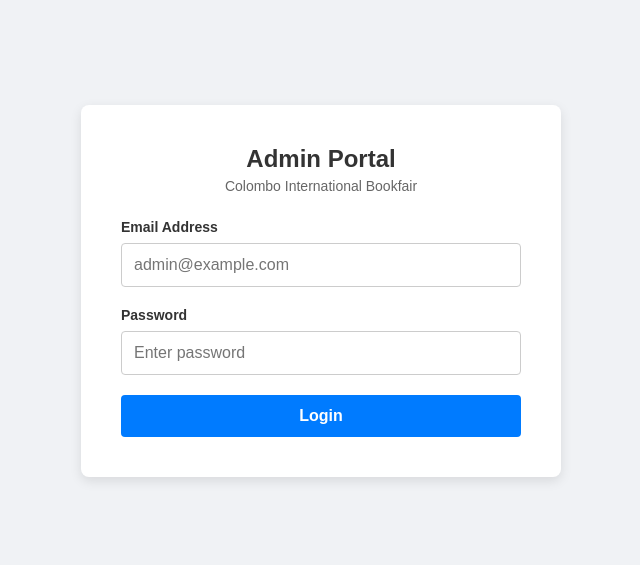
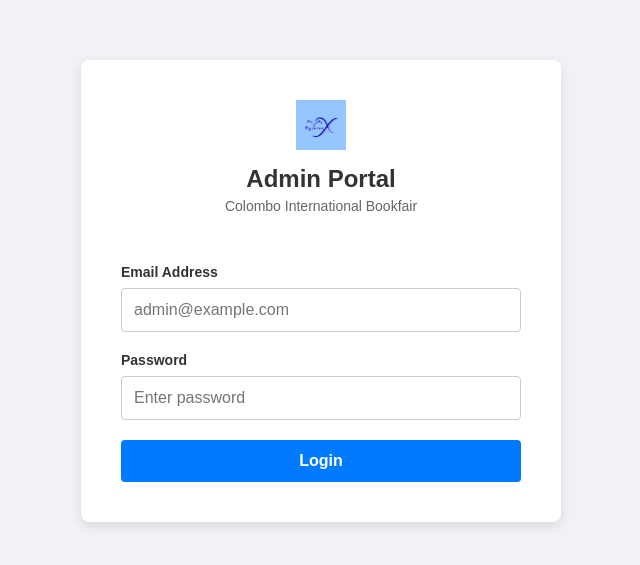
Before and after one commit to Lochithya/ReserveX, a React (Vite) app in the folder admin-portal/: page / in a window 1280 px wide. Shown: the part 109-674 px from the top of the page, without its empty margins (319-959 px from the left). Built offline with nearby package versions, Linux system fonts and the light colour scheme.

Commit message:
Added the logo to the login page

```diff
--- a/admin-portal/src/pages/login.jsx
+++ b/admin-portal/src/pages/login.jsx
@@ -50,8 +50,17 @@ const Login = () => {
     return (
         <div style={styles.container}>
             <div style={styles.card}>
-                <h2 style={styles.title}>Admin Portal</h2>
-                <p style={styles.subtitle}>Colombo International Bookfair</p>
+                <div style={styles.headerContainer}>
+                    <img
+                        src="/logo.jpeg"
+                        alt="Logo"
+                        style={styles.logo}
+                    />
+                    <div>
+                        <h2 style={styles.title}>Admin Portal</h2>
+                        <p style={styles.subtitle}>Colombo International Bookfair</p>
+                    </div>
+                </div>
 
                 {/* Error Message Display */}
                 {error && <div style={styles.error}>{error}</div>}
@@ -114,6 +123,18 @@ const styles = {
         borderRadius: '8px',
         boxShadow: '0 4px 12px rgba(0,0,0,0.1)',
         textAlign: 'center',
+    },
+    headerContainer: {
+        display: 'flex',
+        flexDirection: 'column',
+        alignItems: 'center',
+        gap: '15px',
+        marginBottom: '25px',
+    },
+    logo: {
+        height: '50px',
+        width: 'auto',
+        objectFit: 'contain',
     },
     title: {
         margin: '0 0 5px 0',
```
Also changed, not shown: admin-portal/src/pages/Login.jsx (+23 -2 lines).
